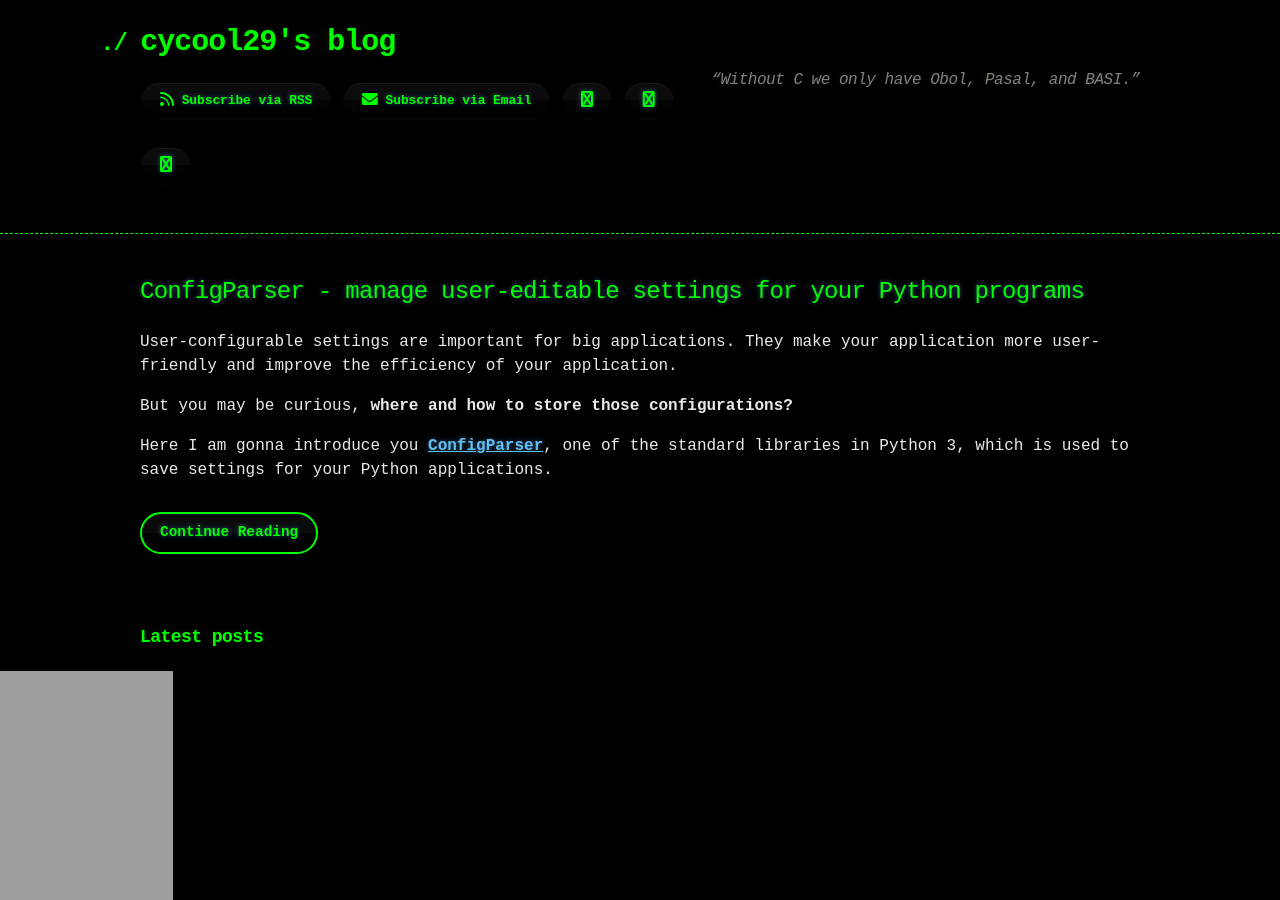
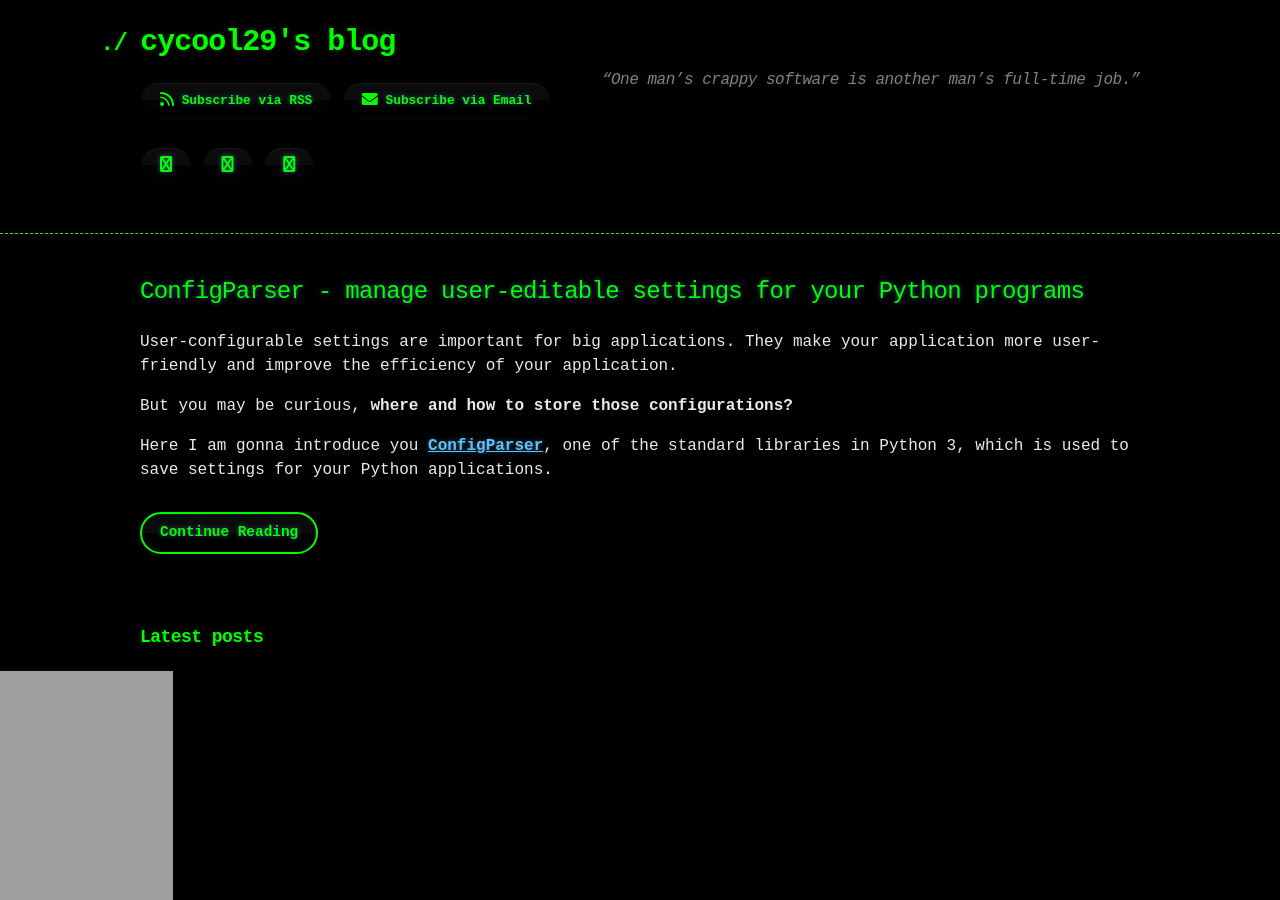
Before and after one commit to cycool29/cycool29.github.io, a Jekyll site: the page built from index.md, in a window 1280 px wide and 900 px high. Built offline with Jekyll 4.4.1, drawn with Linux system fonts in a browser that asks for light colours; a style sheet for code colours, icons or effects is not loaded.

Commit message:
Update quotes

```diff
--- a/_config.yml
+++ b/_config.yml
@@ -1,5 +1,5 @@
 title: cycool29's blog
-description: "“Without C we only have Obol, Pasal, and BASI.” "
+description: "“One man’s crappy software is another man’s full-time job.” "
 bio: A high school student. Intermediate in Python, Git, Bash. Learning JavaScript. He/Him. "
 author: cycool29
 url: https://cycool29.github.io
```
